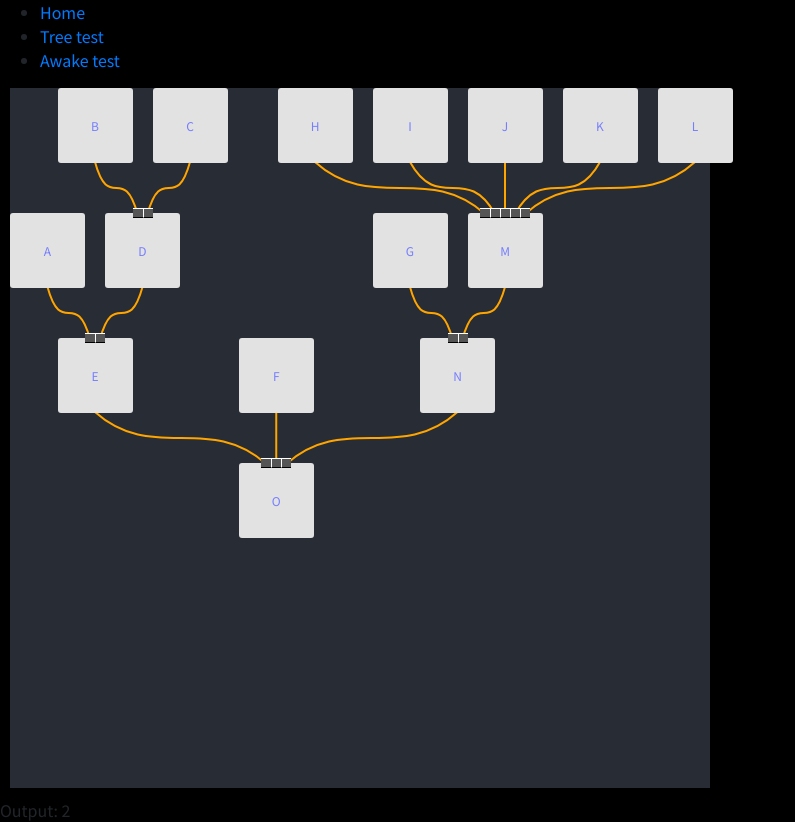
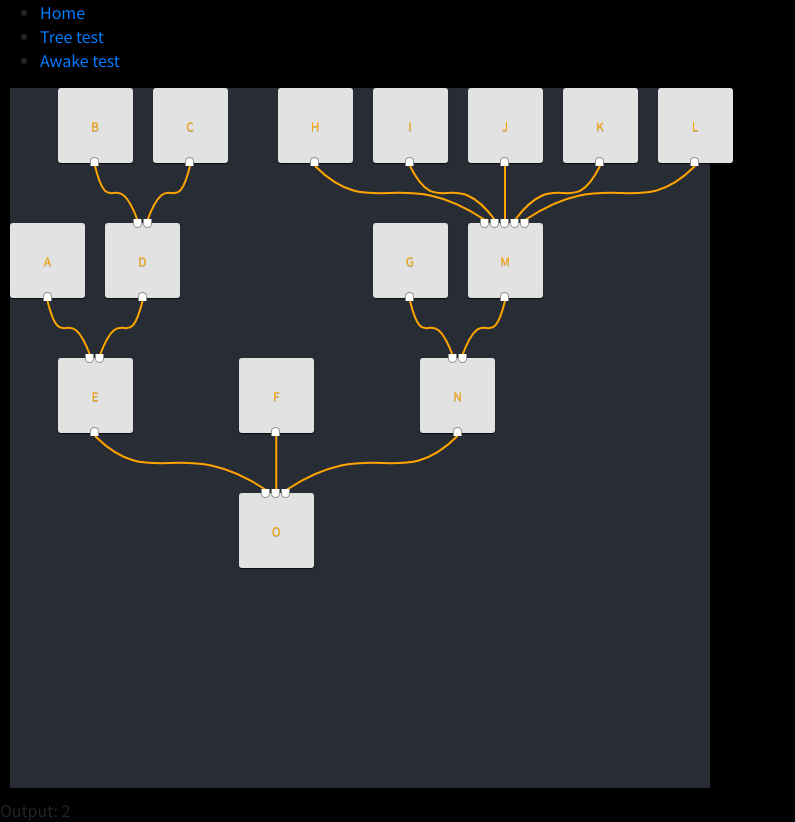
Before and after one commit to dorianj/enrico, a React (Create React App) app: page /tree_test in a window 1280 px wide. Shown: the whole page, without its empty margins (0-795 px from the left). Built offline with nearby package versions, Linux system fonts and the light colour scheme.

Commit message:
things are getting hacky...

```diff
--- a/src/App.css
+++ b/src/App.css
@@ -38,25 +38,42 @@ body {
 .EstimationNodeView {
   background-color: rgb(226, 226, 226);
   border-radius: 3px;
-  color: rgb(117, 126, 255);
+  color: orange;
+  text-shadow: 0 1px 0px rgba(0,0,0,0.25);
   display: block;
   position: absolute;
   font-size: 12px;
-}
-
-
-.inputLabel {
-  background-color: rgb(85, 85, 85);
-  border-bottom: 1px solid black;
-  border-left: 1px solid white;
-  border-top: 1px solid white;
+  box-shadow: 0 1px 1px rgba(0,0,0,0.75);
   cursor: pointer;
 }
 
-.inputLabel:first-of-type {
-  border-left: none;
+.EstimationNodeView:hover {
+  background-color: rgba(255,255,255,0.25);
+  color: white;
+}
+
+.inputLabel {
+  background-color: white;
+  border: 1px solid #8d8d8d;
+  border-top: none;
+  cursor: pointer;
+  border-bottom-right-radius: 5px;
+  border-bottom-left-radius: 5px;
 }
 
 .inputLabel:hover {
+  background-color: #8d8d8d;
+}
+
+.outputLabel {
   background-color: white;
+  border: 1px solid #8d8d8d;
+  border-bottom: none;
+  cursor: pointer;
+  border-top-right-radius: 5px;
+  border-top-left-radius: 5px;
 }
+
+.outputLabel:hover {
+  background-color: #8d8d8d;
+}
--- a/src/EstimationLayout.ts
+++ b/src/EstimationLayout.ts
@@ -4,7 +4,7 @@ import { Estimation, EstimationNode } from './estimation';
 
 const ITEM_SIZE = 75;
 const PADDING_HORIZONTAL = 20;
-const PADDING_VERTICAL = 50;
+const PADDING_VERTICAL = 60;
 
 export type Coordinate = [number, number];
 
@@ -13,7 +13,7 @@ export class LayoutItem {
   public width: number = ITEM_SIZE;
   public height: number = ITEM_SIZE;
   public inputWidth = 10;
-  public inputHeight = 10;
+  public inputHeight = 9;
   public x: number = -1;
   public y: number = 0;
   public mod: number = 0;
--- a/src/EstimationView.tsx
+++ b/src/EstimationView.tsx
@@ -31,16 +31,28 @@ function EstimationNodeView({layoutItem}: EstimationNodeViewProps) {
   const inputDivs = layoutItem.inputs.map((input: LayoutItem) => {
     const left = layoutItem.inputCoordinate(input.inputIndex)[0] - layoutItem.x - input.inputWidth / 2
     const inputStyle = {
-      width: `${layoutItem.inputWidth}px`,
+      width: `${layoutItem.inputWidth - 1}px`,
       height: `${layoutItem.inputHeight}px`,
-      top: `-5px`,
+      top: `-4px`,
       left: `${left}px`,
       position: 'absolute' as 'absolute'
-    }
+    };
     return (
       <div className="inputLabel" style={ inputStyle }></div>
     )
-  })
+  });
+
+  const outputCoord = layoutItem.outputCoordinate[0] - layoutItem.x - layoutItem.inputWidth / 2;
+  const outputLabelStyle = {
+    width: `${layoutItem.inputWidth - 1}px`,
+    height: `${layoutItem.inputHeight}px`,
+    top: `${layoutItem.outputCoordinate[1] - layoutItem.y - 6}px`,
+    left: `${outputCoord}px`,
+    position: 'absolute' as 'absolute'
+  };
+  const outputDiv = (
+    <div className="outputLabel" style={ outputLabelStyle }></div>
+  )
 
   return (
     <div className="EstimationNodeView" style={ style } key={ JSON.stringify(style) }>
@@ -48,6 +60,9 @@ function EstimationNodeView({layoutItem}: EstimationNodeViewProps) {
         { inputDivs }
       </div>
       { layoutItem.node.label }
+      <div className="outputs">
+        { (layoutItem.output !== null) ? outputDiv : <div/> }
+      </div>
     </div>
   )
 }
@@ -82,14 +97,13 @@ export default function EstmationView({width, height, estimation}: EstimationVie
           ctx.strokeStyle = 'orange';
           const from = input.outputCoordinate;
           const to = item.inputCoordinate(input.inputIndex)
-          ctx.moveTo(from[0], from[1] - 1);
+          ctx.moveTo(from[0], from[1] + 3);
           ctx.bezierCurveTo(
             from[0] + (to[0] - from[0]) / 3, to[1],
-            from[0] + (to[0] - from[0]) / 1.5, from[1],
-            to[0], to[1] + 1
+            from[0] + (to[0] - from[0]) / 2, from[1],
+            to[0], to[1] - 3
           );
 
-          ctx.lineCap = "round";
           ctx.lineWidth = 2;
           ctx.stroke();
         }
```
